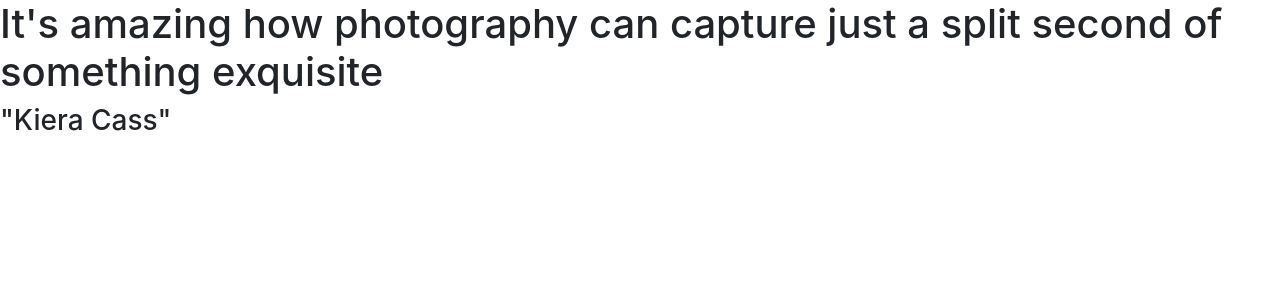
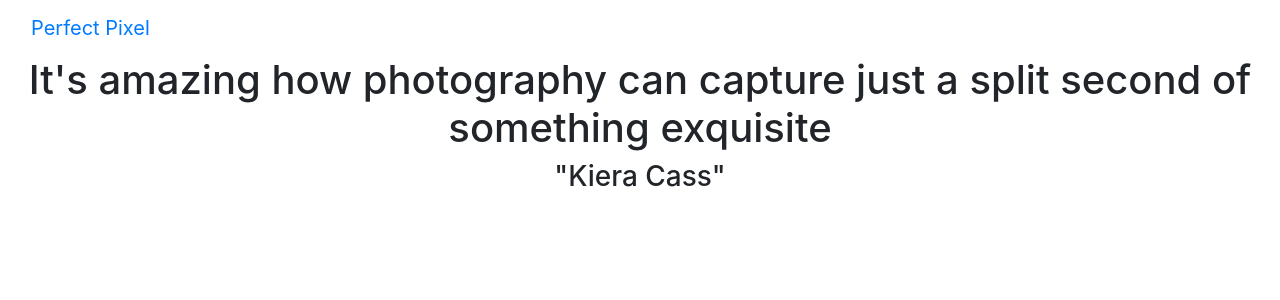
Before and after one commit to Edwike12/Perfect-Pixels, a Django app: page /gallery/ in a window 1280 px wide. Shown: the top 300 px of the page. Run offline with Django 3.2, Linux system fonts and the light colour scheme; some libraries are stand-ins or nearby versions.

Commit message:
added a navingation bar

```diff
--- a/gallery/templates/home.html
+++ b/gallery/templates/home.html
@@ -17,9 +17,12 @@
 
 </head>
 <body>
+
+    {% include "navbar.html" %}
+
     {% block content %}
-    <h1> It's amazing how photography can capture just a split second of something exquisite</h1>
-    <h3 class="text-align center">"Kiera Cass"</h3>
+    <h1 class="text-center"> It's amazing how photography can capture just a split second of something exquisite</h1>
+    <h3 class="text-center">"Kiera Cass"</h3>
      {%endblock%}
 
      {% block scripts %}
--- /dev/null
+++ b/gallery/templates/navbar.html
@@ -0,0 +1,17 @@
+<!DOCTYPE html>
+<html lang="en">
+<head>
+
+  <meta charset="utf-8">
+  <meta name="viewport" content="width=device-width, initial-scale=1">
+</head>
+<body>
+<nav class="navbar navbar-inverse">
+  <div class="container-fluid">
+    <div class="navbar-header">
+      <a class="navbar-brand" href="{% url 'home' %}">Perfect Pixel</a>
+    </div>
+  </div>
+</nav>
+</body>
+</html>
```
